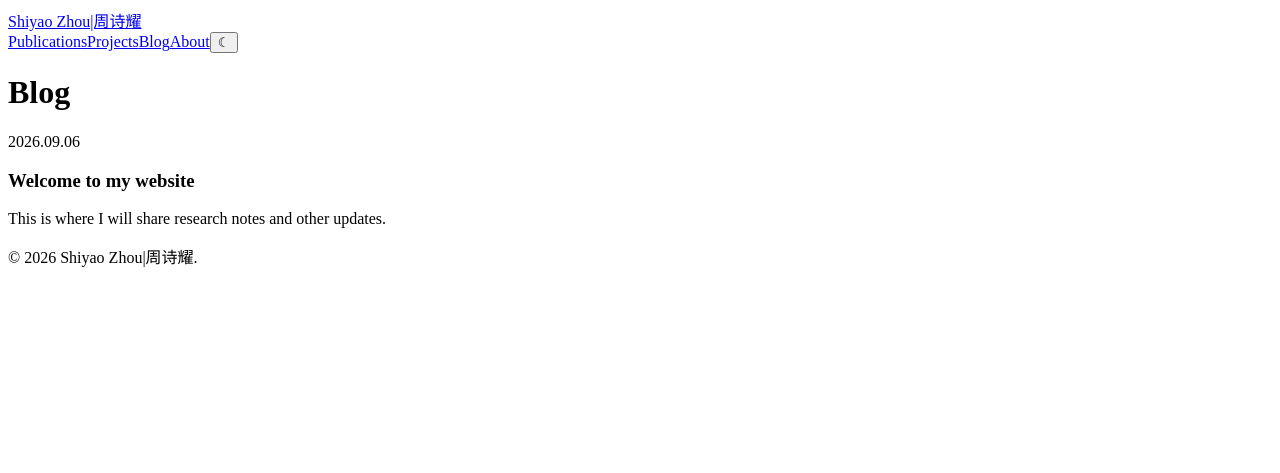
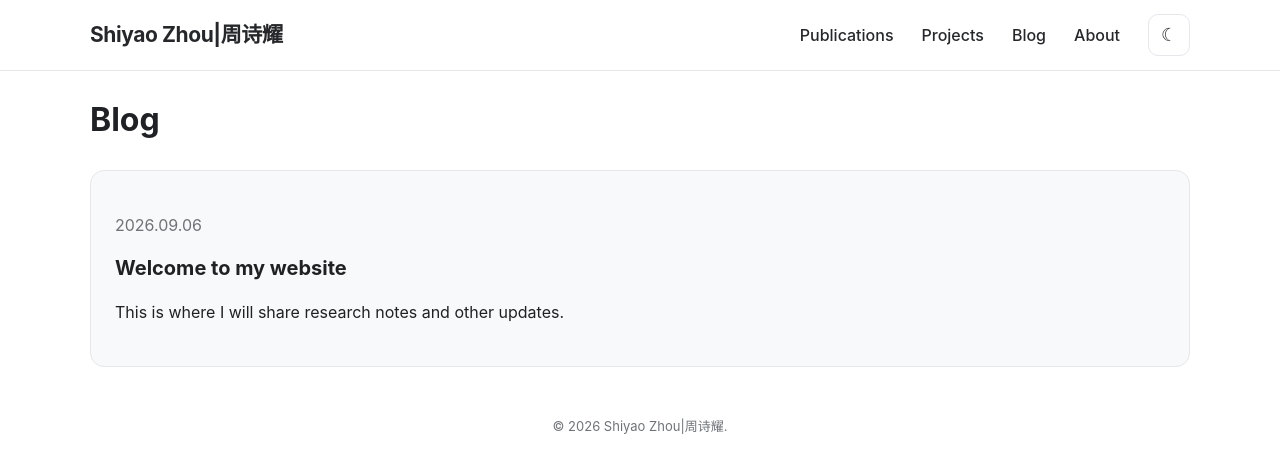
Before and after one commit to zhoushy93/zhoushy93.github.io, a Jekyll site: the page built from blog/index.md, in a window 1280 px wide. Shown: the top 473 px of the page. Built offline with Jekyll 4.4.1, drawn with Linux system fonts in a browser that asks for light colours.

Commit message:
Enhance styles with theme variables and layout updates
Added CSS variables for light and dark themes, improved layout styles, and adjusted responsive design elements.

```diff
--- a/assets/css/style.css
+++ b/assets/css/style.css
@@ -1,33 +1,437 @@
+:root {
+  --bg: #ffffff;
+  --text: #202124;
+  --muted: #6f7378;
+  --line: #e5e7eb;
+  --link: #2563eb;
+  --card: #f8f9fa;
+}
+
+:root.dark {
+  --bg: #111820;
+  --text: #f3f4f6;
+  --muted: #aeb4bc;
+  --line: #29313a;
+  --link: #8ab4ff;
+  --card: #171f28;
+}
+
+* {
+  box-sizing: border-box;
+}
+
+html {
+  scroll-behavior: smooth;
+}
+
+body {
+  margin: 0;
+  background: var(--bg);
+  color: var(--text);
+  font-family:
+    -apple-system,
+    BlinkMacSystemFont,
+    "Segoe UI",
+    Roboto,
+    Helvetica,
+    Arial,
+    sans-serif;
+  line-height: 1.75;
+  font-size: 16px;
+}
+
 /* =========================
-   About / Achievements / Publications
+   Layout
    ========================= */
 
-.section-row {
+.container {
+  max-width: 1180px;
+  margin: 0 auto;
+  padding: 0 40px;
+}
+
+/* =========================
+   Header
+   ========================= */
+
+.site-header {
+  position: sticky;
+  top: 0;
+  z-index: 10;
+  background: var(--bg);
+  border-bottom: 1px solid var(--line);
+  opacity: 0.97;
+}
+
+.nav {
+  min-height: 70px;
+  display: flex;
+  align-items: center;
+  justify-content: space-between;
+  gap: 30px;
+}
+
+.brand {
+  color: var(--text);
+  text-decoration: none;
+  font-size: 21px;
+  font-weight: 700;
+  letter-spacing: -0.02em;
+}
+
+.nav-links {
+  display: flex;
+  align-items: center;
+  gap: 28px;
+}
+
+.nav-links a {
+  color: var(--text);
+  text-decoration: none;
+  font-size: 16px;
+  font-weight: 500;
+  transition: color 0.2s ease;
+}
+
+.nav-links a:hover,
+.pub-links a:hover,
+a:hover {
+  color: var(--link);
+}
+
+button {
+  border: 1px solid var(--line);
+  border-radius: 10px;
+  background: transparent;
+  color: var(--text);
+  font-size: 18px;
+  cursor: pointer;
+  width: 42px;
+  height: 42px;
+}
+
+/* =========================
+   Main
+   ========================= */
+
+main {
+  padding-top: 55px;
+  padding-bottom: 40px;
+}
+
+section {
+  max-width: 1100px;
+  margin: 0 auto 72px;
+}
+
+/* =========================
+   Hero
+   ========================= */
+
+.hero {
+  display: flex;
+  flex-direction: column;
+  align-items: center;
+  text-align: center;
+
+  gap: 22px;
+  margin-bottom: 85px;
+}
+
+.avatar {
+  width: 190px;
+  height: 190px;
+  border-radius: 50%;
+  object-fit: cover;
+
+  border: 2px solid var(--line);
+  box-shadow: 0 0 0 5px rgba(128, 128, 128, 0.04);
+}
+
+.hero h1 {
+  margin: 0;
+  font-size: 48px;
+  line-height: 1.2;
+  font-weight: 700;
+  letter-spacing: -0.03em;
+}
+
+.subtitle {
+  margin: 14px 0 12px;
+  color: var(--muted);
+  font-size: 18px;
+}
+
+.links {
+  display: flex;
+  justify-content: center;
+  align-items: center;
+  gap: 24px;
+  flex-wrap: wrap;
+  margin-top: 10px;
+}
+
+.links a {
+  color: var(--muted);
+  text-decoration: none;
+  font-size: 16px;
+  transition: color 0.2s ease;
+}
+
+.links a:hover {
+  color: var(--link);
+}
+
+/* =========================
+   About
+   ========================= */
+
+/* About 是第二个 section */
+main > section:nth-of-type(2) {
   display: grid;
   grid-template-columns: 150px 1fr;
   gap: 55px;
   align-items: start;
 }
 
-.section-title h2 {
+main > section:nth-of-type(2) .section-heading {
+  display: block;
+}
+
+main > section:nth-of-type(2) h2 {
   margin: 0;
 }
 
-.section-content {
-  min-width: 0;
+main > section:nth-of-type(2) p {
+  margin: 0 0 20px;
 }
 
-/* Publications */
-.section-content .section-heading {
+/* =========================
+   Headings
+   ========================= */
+
+h1,
+h2,
+h3 {
+  color: var(--text);
+}
+
+h2 {
+  font-size: 26px;
+  line-height: 1.3;
+  margin: 0 0 20px;
+  font-weight: 700;
+}
+
+h3 {
+  margin: 0 0 8px;
+  font-size: 20px;
+  line-height: 1.35;
+}
+
+strong {
+  font-weight: 650;
+}
+
+/* =========================
+   Section Heading
+   ========================= */
+
+.section-heading {
   display: flex;
   justify-content: space-between;
   align-items: baseline;
+  gap: 20px;
+  margin-bottom: 12px;
 }
 
-/* Mobile */
+.section-heading > a {
+  color: var(--muted);
+  text-decoration: none;
+  font-size: 15px;
+}
+
+/* =========================
+   Achievements
+   ========================= */
+
+.news-item {
+  display: grid;
+  grid-template-columns: 90px 1fr;
+  gap: 20px;
+
+  padding: 13px 0;
+  border-bottom: 1px solid var(--line);
+}
+
+.news-item:first-of-type {
+  border-top: 1px solid var(--line);
+}
+
+.news-item span {
+  color: var(--muted);
+  font-variant-numeric: tabular-nums;
+  font-weight: 500;
+}
+
+/* =========================
+   Publications
+   ========================= */
+
+.publication {
+  display: grid;
+  grid-template-columns: 240px 1fr;
+  gap: 30px;
+
+  padding: 30px 0;
+  border-top: 1px solid var(--line);
+}
+
+.publication img {
+  width: 100%;
+  height: 150px;
+  object-fit: cover;
+
+  border-radius: 10px;
+  border: 1px solid var(--line);
+  background: var(--card);
+}
+
+.authors {
+  color: var(--muted);
+  margin: 0 0 10px;
+}
+
+.pub-links {
+  display: flex;
+  gap: 16px;
+  margin-top: 12px;
+}
+
+.pub-links a {
+  color: var(--link);
+  text-decoration: none;
+}
+
+/* =========================
+   Cards
+   ========================= */
+
+.card {
+  padding: 24px;
+  border: 1px solid var(--line);
+  border-radius: 14px;
+  background: var(--card);
+  margin: 18px 0;
+}
+
+.card a {
+  color: var(--link);
+  text-decoration: none;
+}
+
+.muted {
+  color: var(--muted);
+}
+
+/* =========================
+   Footer
+   ========================= */
+
+.footer {
+  max-width: 1100px;
+  margin: 0 auto;
+
+  padding: 30px 40px 55px;
+
+  color: var(--muted);
+  font-size: 13px;
+  text-align: center;
+}
+
+/* =========================
+   Mobile
+   ========================= */
+
 @media (max-width: 800px) {
-  .section-row {
+
+  .container {
+    padding: 0 20px;
+  }
+
+  .nav {
+    min-height: 62px;
+  }
+
+  .nav-links {
+    gap: 14px;
+  }
+
+  .nav-links a {
+    font-size: 14px;
+  }
+
+  .hero {
+    margin-bottom: 60px;
+  }
+
+  .avatar {
+    width: 145px;
+    height: 145px;
+  }
+
+  .hero h1 {
+    font-size: 36px;
+  }
+
+  .subtitle {
+    font-size: 16px;
+  }
+
+  main > section:nth-of-type(2) {
     grid-template-columns: 1fr;
     gap: 12px;
   }
+
+  .publication {
+    grid-template-columns: 1fr;
+  }
+
+  .publication img {
+    height: auto;
+    max-height: 240px;
+  }
+
+  .news-item {
+    grid-template-columns: 75px 1fr;
+    gap: 14px;
+  }
 }
+
+@media (max-width: 600px) {
+
+  .container {
+    padding: 0 18px;
+  }
+
+  .nav-links a:nth-child(3) {
+    display: none;
+  }
+
+  main {
+    padding-top: 35px;
+  }
+
+  .hero h1 {
+    font-size: 30px;
+  }
+
+  .avatar {
+    width: 125px;
+    height: 125px;
+  }
+
+  .links {
+    gap: 12px;
+  }
+}
```
